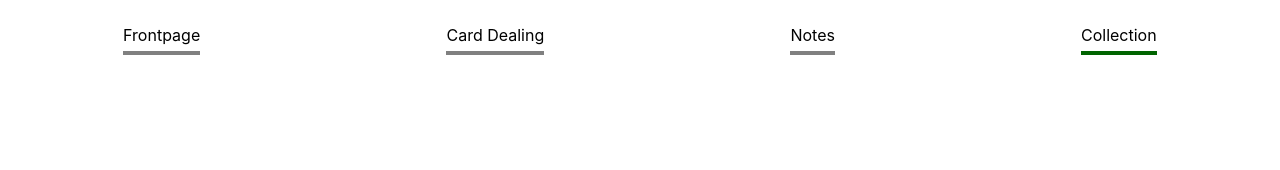
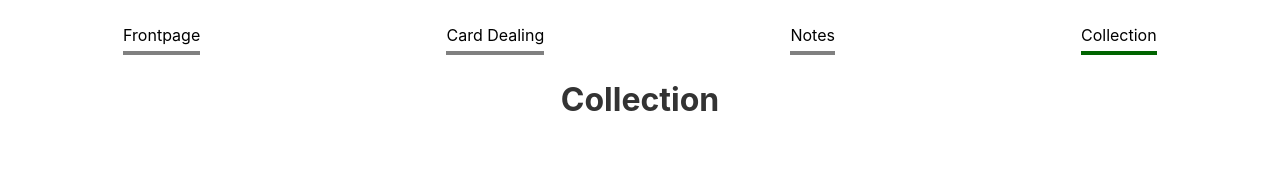
Before and after one commit to mierjar/eksamensprojekt, a Svelte app: page / in a window 1280 px wide. Both pictures are taken after a click on the element "Collection". Shown: the top 170 px of the page. Built offline with nearby package versions, Linux system fonts and the light colour scheme.

Commit message:
pepsi man

```diff
--- a/src/App.svelte
+++ b/src/App.svelte
@@ -67,6 +67,7 @@
 		height: 90vh;
 		width:100vw;
 		top:10vh;
+		overflow-y: scroll;
 	}
 	footer{
 		position:fixed;
--- a/src/components/Collection.svelte
+++ b/src/components/Collection.svelte
@@ -21,11 +21,11 @@
 
 <style>
     main{
-        height:100%;
-        overflow: scroll;
+
+        overflow-y: scroll;
     }
     .cards{
-        margin-top: 10rem;
+        margin-top: 10vh;
         display: grid;
         grid-template-columns: repeat(auto-fill, minmax(100px, 1fr));
         justify-content: center;
```
